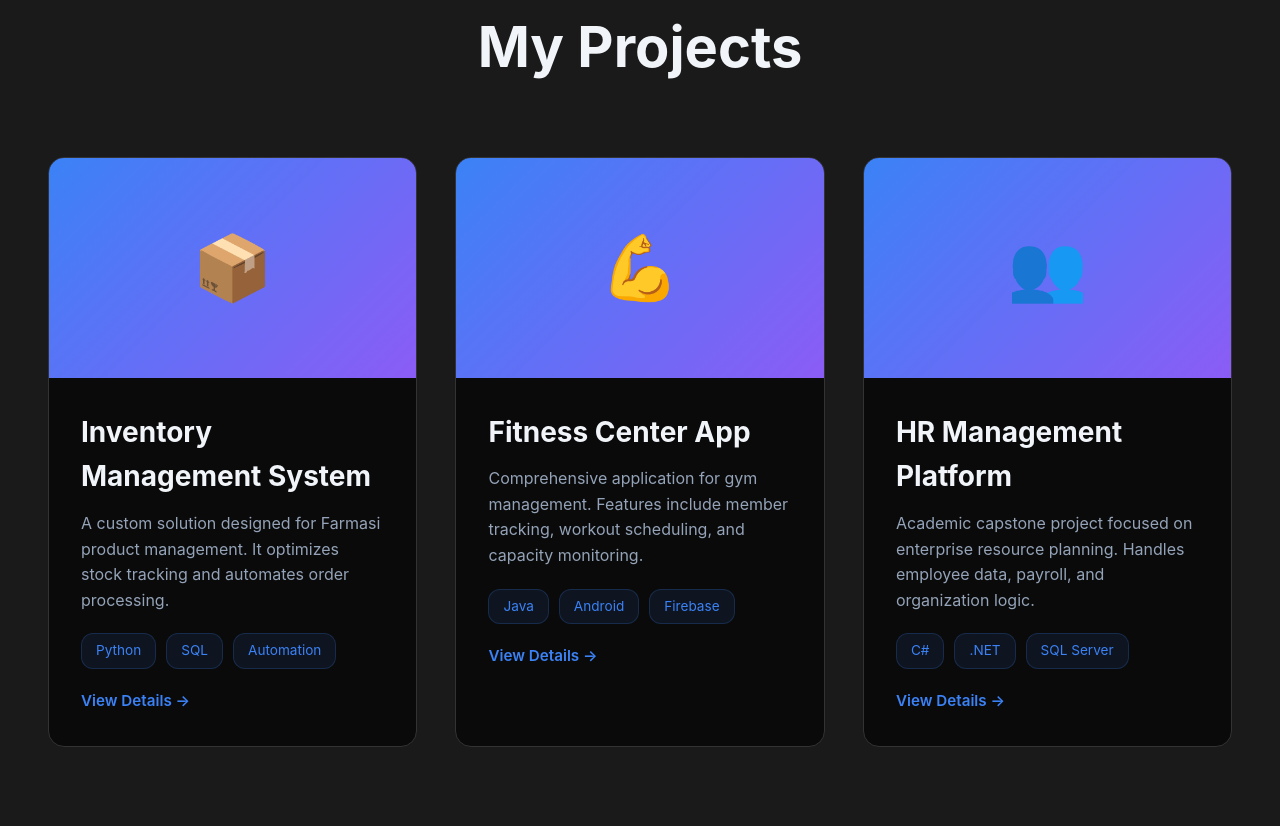
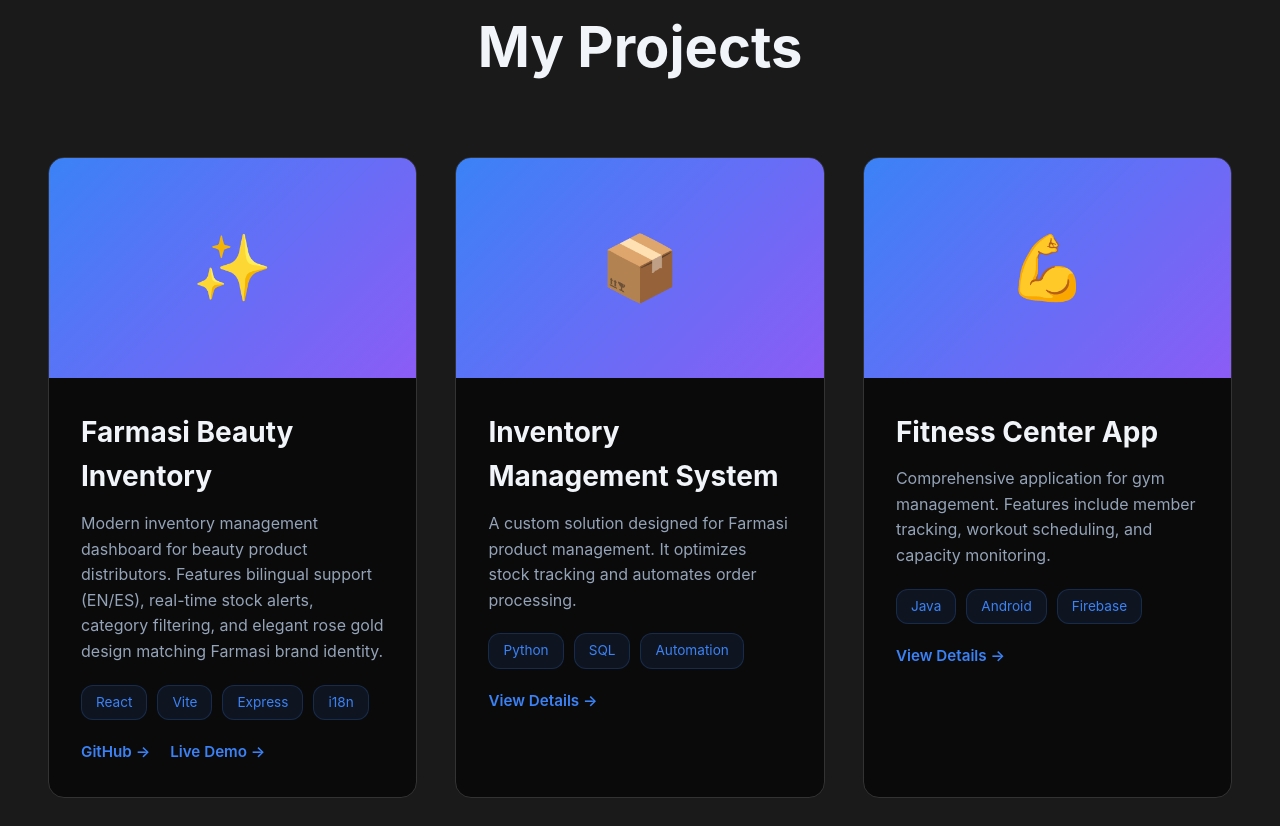
Before and after one commit to aumana-dev/portfolio, a website with bundled scripts: page index.html in a window 1280 px wide. Shown: the part 1754-2580 px from the top of the page. Built offline with nearby package versions, Linux system fonts and the light colour scheme.

Commit message:
Add Farmasi Beauty Inventory project to portfolio

```diff
--- a/index.html
+++ b/index.html
@@ -139,6 +139,27 @@
       <div class="projects-grid">
 
         <div class="project-card">
+          <div class="project-image">✨</div>
+          <div class="project-content">
+            <h3>Farmasi Beauty Inventory</h3>
+            <p data-en="Modern inventory management dashboard for beauty product distributors. Features bilingual support (EN/ES), real-time stock alerts, category filtering, and elegant rose gold design matching Farmasi brand identity."
+              data-es="Dashboard moderno de gestión de inventario para distribuidoras de productos de belleza. Incluye soporte bilingüe (EN/ES), alertas de stock en tiempo real, filtrado por categorías y diseño elegante en rose gold acorde a la identidad de Farmasi.">
+              Modern inventory management dashboard for beauty product distributors. Features bilingual support (EN/ES), real-time stock alerts, category filtering, and elegant rose gold design matching Farmasi brand identity.
+            </p>
+            <div class="project-tags">
+              <span class="project-tag">React</span>
+              <span class="project-tag">Vite</span>
+              <span class="project-tag">Express</span>
+              <span class="project-tag">i18n</span>
+            </div>
+            <div class="project-links">
+              <a href="https://github.com/aumana-dev/inventory-farmasi" target="_blank" rel="noopener" class="project-link" data-en="GitHub →" data-es="GitHub →">GitHub →</a>
+              <a href="https://inventory-farmasi.netlify.app" target="_blank" rel="noopener" class="project-link" data-en="Live Demo →" data-es="Demo →">Live Demo →</a>
+            </div>
+          </div>
+        </div>
+
+        <div class="project-card">
           <div class="project-image">📦</div>
           <div class="project-content">
             <h3>Inventory Management System</h3>
```
